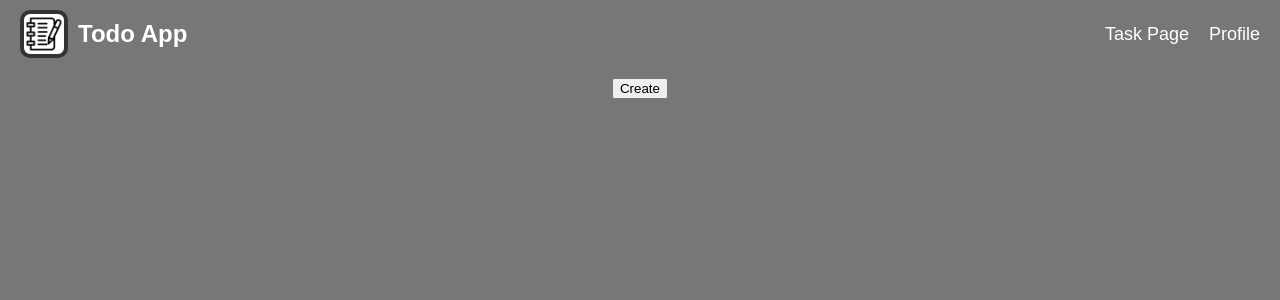
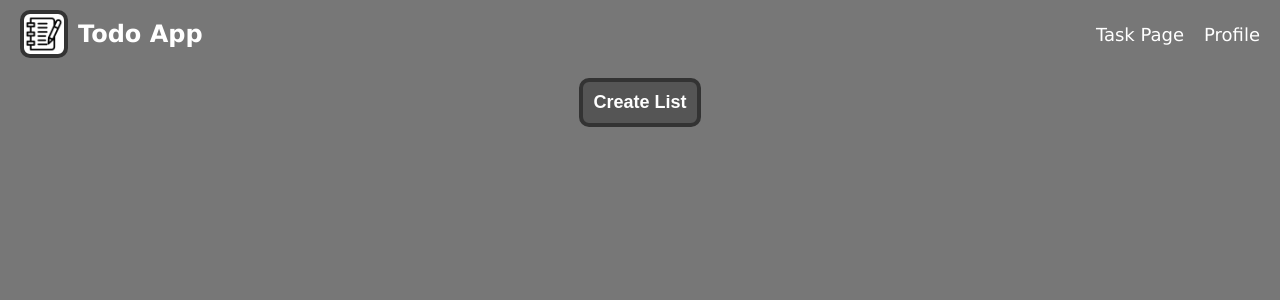
Before and after one commit to zstout910/task-app, a React (Create React App) app: page / in a window 1280 px wide. Shown: the top 300 px of the page. Built offline with nearby package versions, Linux system fonts and the light colour scheme.

Commit message:
css update on create button

```diff
--- a/src/App.css
+++ b/src/App.css
@@ -1,5 +1,11 @@
+:root {
+  --primary-color: #777777;
+  --secondary-color: #555555;
+  --tertiary-color: #333333;
+}
+
 .App {
-  font-family: sans-serif;
+  font-family:'Lucida Sans', 'Lucida Sans Regular', 'Lucida Grande', 'Lucida Sans Unicode', Geneva, Verdana, sans-serif;
   background-color: #777777;
   text-align: center;
   height: 100vh;
@@ -16,5 +22,15 @@ button {
 .cards-container {
   display: flex;
   flex-wrap: wrap;
-  justify-content: center;
+  justify-content: space-between;
 }
+
+.create-btn {
+  background-color: var(--secondary-color);
+  color: #fff;
+  border: 4px solid var(--tertiary-color);
+  border-radius: 10px;
+  padding: 10px;
+  font-size: large;
+  font-weight: bold;
+}
--- a/src/App.js
+++ b/src/App.js
@@ -15,7 +15,7 @@ function App() {
   return (
     <div className="App">
       <Navbar />
-      <button onClick={() => setShowForm(true)}>Create</button>
+      <button className="create-btn" onClick={() => setShowForm(true)}>Create List</button>
       {showForm && <CreateForm onAddCard={handleAddCard} onClose={() => setShowForm(false)} />}
       <div className="cards-container">
         {cards.map((card, index) => (
--- a/src/Card.css
+++ b/src/Card.css
@@ -3,7 +3,7 @@
     margin-top: 20px;
     padding: 10px;
     border: 5px solid #333333;
-    border-radius: 4px;
+    border-radius: 15px;
     width: 300px;
     margin: 20px auto;
     background-color: #555555;
--- a/src/Card.js
+++ b/src/Card.js
@@ -3,7 +3,7 @@ import './Card.css';
 import { FontAwesomeIcon } from '@fortawesome/react-fontawesome';
 import {faPenToSquare } from '@fortawesome/free-solid-svg-icons';
 
-function Card({ title, items }) {
+function Card({ title, items, handleDelete }) {
   return (
     <div className="card">
       <h3>{title}</h3>
```
